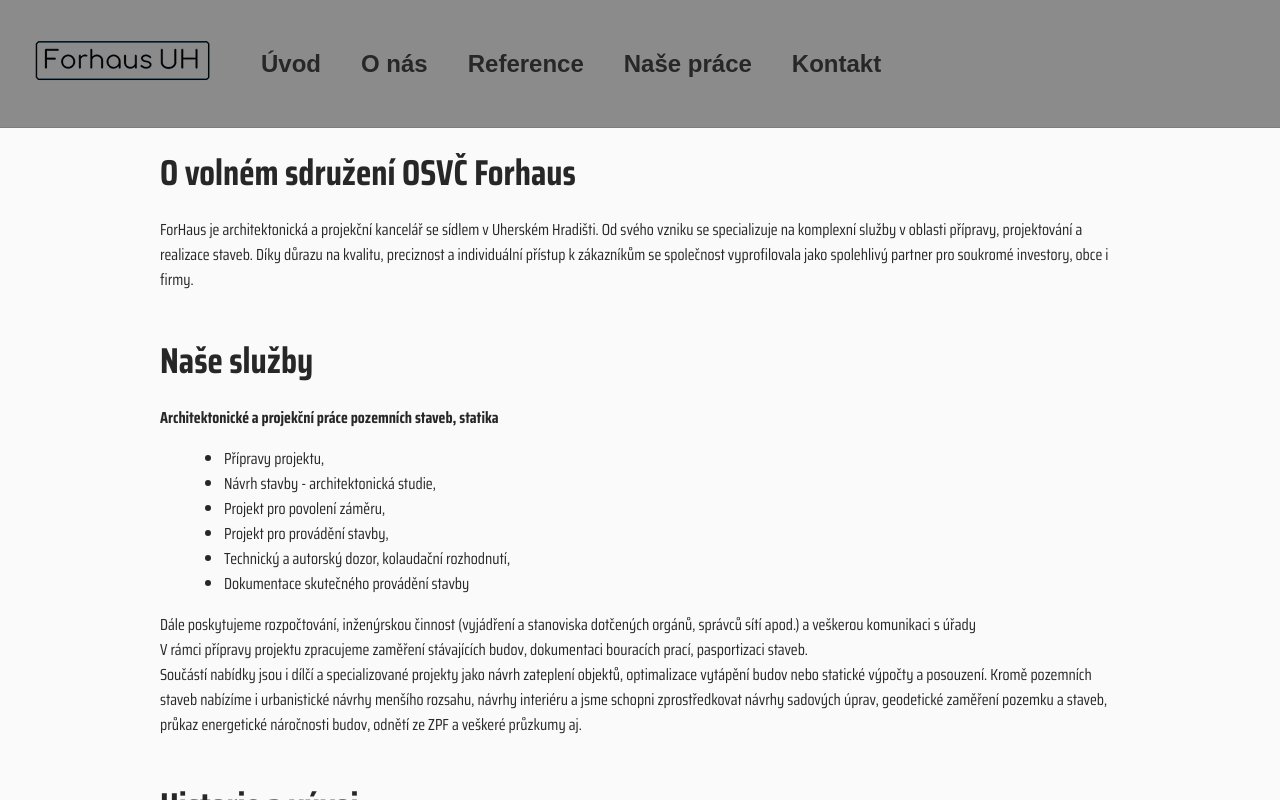
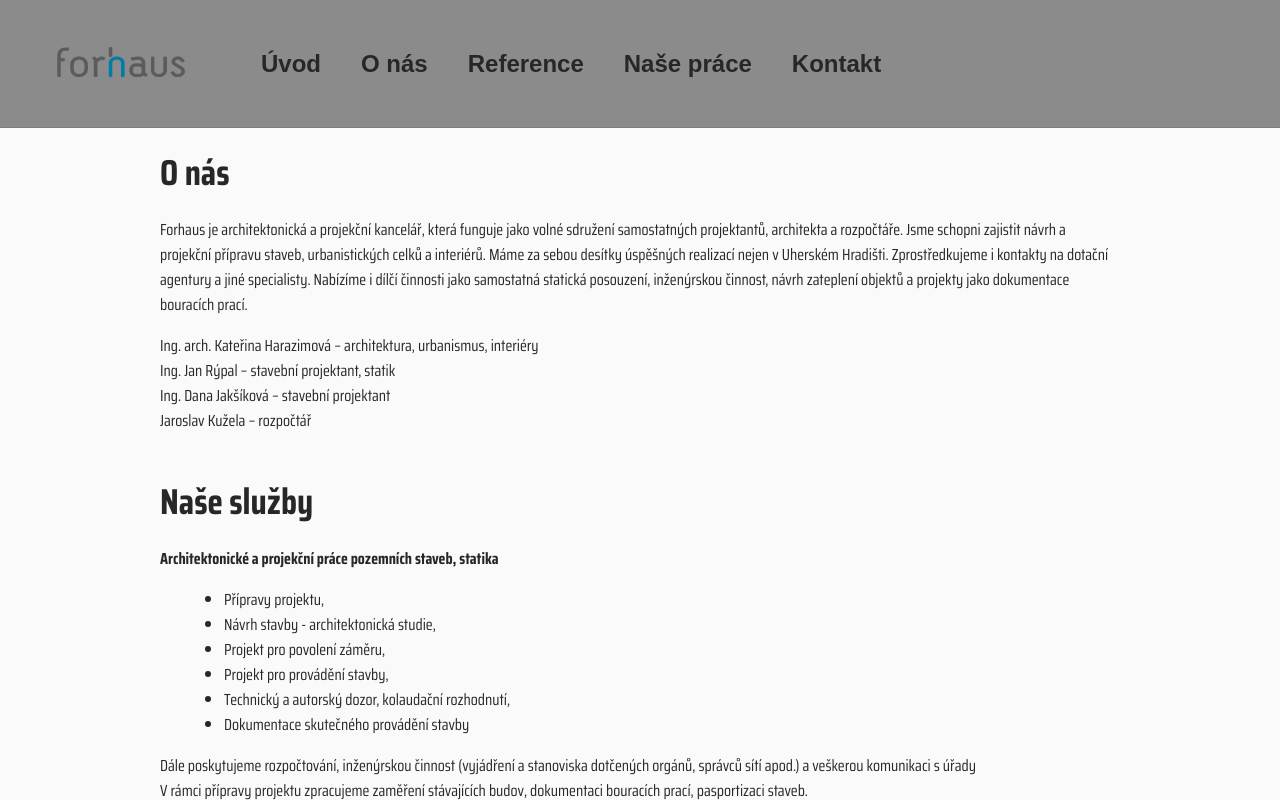
Before and after one commit to N0L1CZE/Company-Website, a Next.js app: page /about in a window 1280 px wide. Built offline with nearby package versions, Linux system fonts and the light colour scheme.

Commit message:
repaired color scheme + added final company logo

```diff
--- a/app/about/page.tsx
+++ b/app/about/page.tsx
@@ -8,13 +8,18 @@ export default function AboutPage() {
       <main className={styles.container}>
         {/* Sekce „O společnosti“ */}
         <section className={styles.section}>
-          <h1 className={styles.heading}>O volném sdružení OSVČ Forhaus</h1>
+          <h1 className={styles.heading}>O nás</h1>
           <p className={styles.text}>
-            ForHaus je architektonická a projekční kancelář se sídlem v Uherském Hradišti.
-            Od svého vzniku se specializuje na komplexní služby v oblasti přípravy, projektování a realizace staveb.
-            Díky důrazu na kvalitu, preciznost a individuální přístup k zákazníkům se společnost vyprofilovala
-            jako spolehlivý partner pro soukromé investory, obce i firmy.
+            Forhaus je architektonická a projekční kancelář, která funguje jako volné sdružení samostatných projektantů, architekta a rozpočtáře.
+            Jsme schopni zajistit návrh a projekční přípravu staveb, urbanistických celků a interiérů.
+            Máme za sebou desítky úspěšných realizací nejen v Uherském Hradišti.
+            Zprostředkujeme i kontakty na dotační agentury a jiné specialisty.
+            Nabízíme i dílčí činnosti jako samostatná statická posouzení, inženýrskou činnost, návrh zateplení objektů a projekty jako dokumentace bouracích prací.
           </p>
+          <p className={styles.text}>Ing. arch. Kateřina Harazimová – architektura, urbanismus, interiéry<br />
+          Ing. Jan Rýpal – stavební projektant, statik<br />
+          Ing. Dana Jakšíková – stavební projektant<br />
+          Jaroslav Kužela – rozpočtář</p>
         </section>
 
         {/* Sekce „Naše služby“ */}
--- a/app/our-work/page.module.css
+++ b/app/our-work/page.module.css
@@ -137,7 +137,7 @@
 }
 
 .card:hover {
-  background-color: #fafafa;
+  background-color: var(--color-aqua-hover);
   color: #000000;
   transition: background-color 0.2s ease, color 0.2s ease;
 }
```
Also changed, not shown: app/page.module.css (+4 -4 lines), public/logo-black.png, public/logo-white.png.
